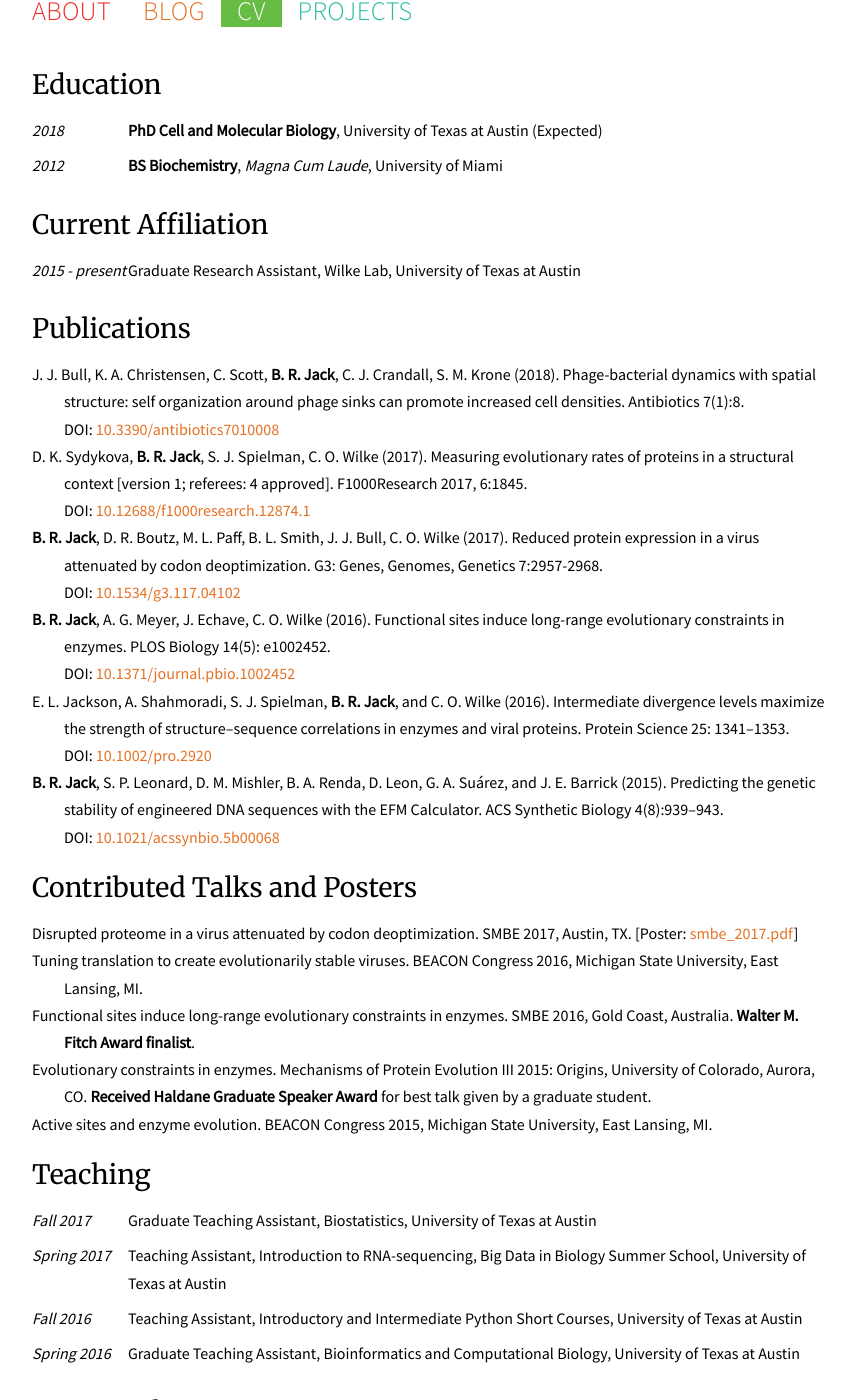
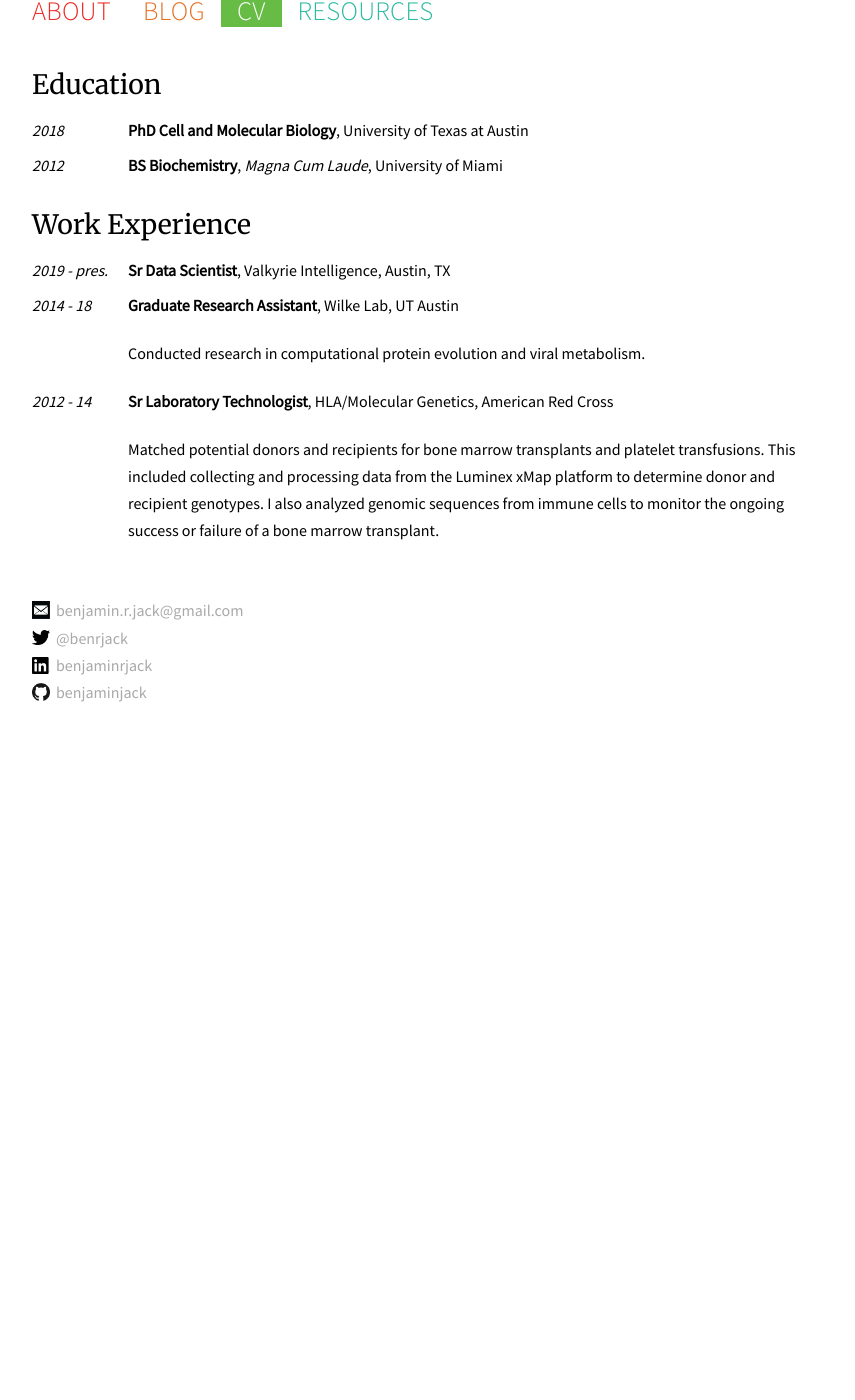
Before and after one commit to benjaminjack/benjaminjack.github.io, a Jekyll site: the page built from cv.html, in a window 1280 px wide and 1400 px high, scrolled down 219 px. Shown: the whole window, without its empty margins (208-1063 px from the left). Built offline with Jekyll 4.4.1, drawn with Linux system fonts in a browser that asks for light colours; comment, search, counter and statistics services are not loaded; after the commit the page ends 973 px from its top, so only the background shows below that; some of the changed text lies outside the part shown.

Commit message:
new design

```diff
--- a/_includes/header.html
+++ b/_includes/header.html
@@ -26,7 +26,7 @@
 				<li><a href="/index.html#section1" class="red">About</a></li>
 				<li><a href="/blog.html" {% if current == 'blog.html' %}class="orange_active"{% else %}class="orange"{% endif %}>Blog</a></li>
 				<li><a href="/cv.html" {% if current == 'cv.html' %}class="green_active"{% else %}class="green"{% endif %}>CV</a></li>
-				<li><a href="/research.html" {% if current == 'research.html' %}class="blue_active"{% else %}class="blue"{% endif %}>Projects</a></li>
+				<li><a href="/resources.html" {% if current == 'resources.html' %}class="blue_active"{% else %}class="blue"{% endif %}>Resources</a></li>
 			</ul>
 		</div>
 	</header>
--- a/cv.html
+++ b/cv.html
@@ -10,98 +10,22 @@ layout: default
 <dl class="cv">
   <dt>2018</dt>
   <dd>
-    <strong>PhD Cell and Molecular Biology</strong>, University of Texas at Austin (Expected)</dd>
+    <strong>PhD Cell and Molecular Biology</strong>, University of Texas at Austin</dd>
   <dt>2012</dt>
   <dd>
     <strong>BS Biochemistry</strong>,
     <em>Magna Cum Laude</em>, University of Miami</dd>
 </dl>
 
-<h3>Current Affiliation</h3>
+<h3>Work Experience</h3>
 <dl class="cv">
-  <dt>2015 - present</dt>
-  <dd>Graduate Research Assistant, Wilke Lab, University of Texas at Austin</dd>
-</dl>
-
-<h3>Publications</h3>
-<ul class="cv">
-  <li>
-    J. J. Bull, K. A. Christensen, C. Scott,
-    <strong>B. R. Jack</strong>, C. J. Crandall, S. M. Krone (2018). Phage-bacterial dynamics with spatial structure: self organization
-    around phage sinks can promote increased cell densities. Antibiotics 7(1):8.
-    <br />DOI:
-    <a href="http://dx.doi.org/10.3390/antibiotics7010008">10.3390/antibiotics7010008</a>&nbsp;&nbsp;
-    <div data-badge-popover="right" data-badge-type="4" data-doi="10.3390/antibiotics7010008" data-hide-no-mentions="true" class="altmetric-embed"></div>
-  </li>
-  <li>
-    D. K. Sydykova,
-    <strong>B. R. Jack</strong>, S. J. Spielman, C. O. Wilke (2017). Measuring evolutionary rates of proteins in a structural context
-    [version 1; referees: 4 approved]. F1000Research 2017, 6:1845.
-    <br />DOI:
-    <a href="http://dx.doi.org/10.12688/f1000research.12874.1">10.12688/f1000research.12874.1</a>&nbsp;&nbsp;
-    <div data-badge-popover="right" data-badge-type="4" data-doi="10.12688/f1000research.12874.1" data-hide-no-mentions="true"
-      class="altmetric-embed"></div>
-  </li>
-  <li>
-    <strong>B. R. Jack</strong>, D. R. Boutz, M. L. Paff, B. L. Smith, J. J. Bull, C. O. Wilke (2017). Reduced protein expression
-    in a virus attenuated by codon deoptimization. G3: Genes, Genomes, Genetics 7:2957-2968.
-    <br />DOI:
-    <a href="http://dx.doi.org/10.1534/g3.117.041020">10.1534/g3.117.04102</a>&nbsp;&nbsp;
-    <div data-badge-popover="right" data-badge-type="4" data-doi="10.1534/g3.117.04102" data-hide-no-mentions="true" class="altmetric-embed"></div>
-  </li>
-  <li>
-    <strong>B. R. Jack</strong>, A. G. Meyer, J. Echave, C. O. Wilke (2016). Functional sites induce long-range evolutionary constraints
-    in enzymes. PLOS Biology 14(5): e1002452.
-    <br />DOI:
-    <a href="http://dx.doi.org/10.1371/journal.pbio.1002452">10.1371/journal.pbio.1002452</a>&nbsp;&nbsp;
-    <div data-badge-popover="right" data-badge-type="4" data-doi="10.1371/journal.pbio.1002452" data-hide-no-mentions="true"
-      class="altmetric-embed"></div>
-  </li>
-  <li>
-    E. L. Jackson, A. Shahmoradi, S. J. Spielman,
-    <strong>B. R. Jack</strong>, and C. O. Wilke (2016). Intermediate divergence levels maximize the strength of structure–sequence
-    correlations in enzymes and viral proteins. Protein Science 25: 1341–1353.
-    <br/>DOI:
-    <a href="http://dx.doi.org/10.1002/pro.2920">10.1002/pro.2920</a>&nbsp;&nbsp;
-    <div data-badge-popover="right" data-badge-type="4" data-doi="10.1002/pro.2920" data-hide-no-mentions="true" class="altmetric-embed"></div>
-  </li>
-  <li>
-    <strong>B. R. Jack</strong>, S. P. Leonard, D. M. Mishler, B. A. Renda, D. Leon, G. A. Suárez, and J. E. Barrick (2015). Predicting
-    the genetic stability of engineered DNA sequences with the EFM Calculator. ACS Synthetic Biology 4(8):939–943.
-    <br/>DOI:
-    <a href="https://dx.doi.org/10.1021/acssynbio.5b00068">10.1021/acssynbio.5b00068</a>&nbsp;&nbsp;
-    <div data-badge-popover="right" data-badge-type="4" data-doi="10.1021/acssynbio.5b00068" data-hide-no-mentions="true" class="altmetric-embed"></div>
-  </li>
-</ul>
-
-<h3>Contributed Talks and Posters</h3>
-<ul class="cv">
-  <li>Disrupted proteome in a virus attenuated by codon deoptimization. SMBE 2017, Austin, TX. [Poster: <a href="assets/posters/smbe_2017.pdf">smbe_2017.pdf</a>]</li>
-  <li>Tuning translation to create evolutionarily stable viruses. BEACON Congress 2016, Michigan State University, East Lansing,
-    MI.
-  </li>
-  <li>Functional sites induce long-range evolutionary constraints in enzymes. SMBE 2016, Gold Coast, Australia.
-    <strong>Walter M. Fitch Award finalist</strong>.</li>
-  <li>Evolutionary constraints in enzymes. Mechanisms of Protein Evolution III 2015: Origins, University of Colorado, Aurora,
-    CO.
-    <strong>Received Haldane Graduate Speaker Award</strong> for best talk given by a graduate student.</li>
-  <li>Active sites and enzyme evolution. BEACON Congress 2015, Michigan State University, East Lansing, MI.</li>
-</ul>
-
-<h3>Teaching</h3>
-<dl class="cv">
-  <dt>Fall 2017</dt>
-  <dd>Graduate Teaching Assistant, Biostatistics, University of Texas at Austin</dd>
-  <dt>Spring 2017</dt>
-  <dd>Teaching Assistant, Introduction to RNA-sequencing, Big Data in Biology Summer School, University of Texas at Austin</dd>
-  <dt>Fall 2016</dt>
-  <dd>Teaching Assistant, Introductory and Intermediate Python Short Courses, University of Texas at Austin
-    <dt>Spring 2016</dt>
-    <dd>Graduate Teaching Assistant, Bioinformatics and Computational Biology, University of Texas at Austin</dd>
-</dl>
-
-<h3>Past Employment</h3>
-<dl class="cv">
+  <dt>2019 - pres.</dt>
+  <dd><strong>Sr Data Scientist</strong>, Valkyrie Intelligence, Austin, TX</dd>
+  <dt>2014 - 18</dt>
+  <dd>
+    <strong>Graduate Research Assistant</strong>, Wilke Lab, UT Austin
+    <p>Conducted research in computational protein evolution and viral metabolism.</p>
+  </dd>
   <dt>2012 - 14</dt>
   <dd>
     <strong>Sr Laboratory Technologist</strong>, HLA/Molecular Genetics, American Red Cross
@@ -110,9 +34,3 @@ layout: default
       sequences from immune cells to monitor the ongoing success or failure of a bone marrow transplant.</p>
   </dd>
 </dl>
-
-<h3>Computer Language Skills</h3>
-<ul class="cv">
-  <li>Proficient in Python, R, C++</li>
-  <li>Working knowledge of HTML, CSS, Javascript</li>
-</ul>
--- a/index.html
+++ b/index.html
@@ -6,7 +6,9 @@
 			<img id="headshot" src="img/headshot.jpg" alt="Benjamin R. Jack" class="headshot" />
 	</div>
 	<div id="section2">
-			<p>My name is Ben and I use computers to solve problems in biology. I am a fourth-year graduate student in the laboratory of <a href="http://wilkelab.org">Claus Wilke</a> at the <a href="https://www.icmb.utexas.edu/cmb">University of Texas at Austin</a>. Before coming to UT, I earned my BS in Biochemistry from the University of Miami and then worked for two years at the American Red Cross in an HLA/Molecular Genetics laboratory.</p>
+			<p>My name is Ben and I am a data scientist. I currently work at Valkyrie Intelligence based in Austin, Texas. I consider myself a data science generalist, so I do a bit of everything from backend data engineering to machine learning to building dashboards. I'm particularly interested in deep learning and its applications in computer vision and natural language processing.</p>
+
+			<p>Before transitioning into data science, I earned my PhD in Cell and Molecular Biology at UT Austin. There, I studied viral metabolism by constructing intracellular simulations of phage infections. Prior to that, I earned a BS in Biochemistry from the University of Miami, and then worked for the American Red Cross Biomedical Services Division in Philadelphia, where I was born and raised.</p>
 			<h3>Recent Posts</h3>
 			<ul class="bloglist">
   {% for post in site.posts %}
```
Also changed, not shown: research.html (deleted, +0 -20 lines), resources.html (added, +8 -0 lines), Gemfile.lock.
